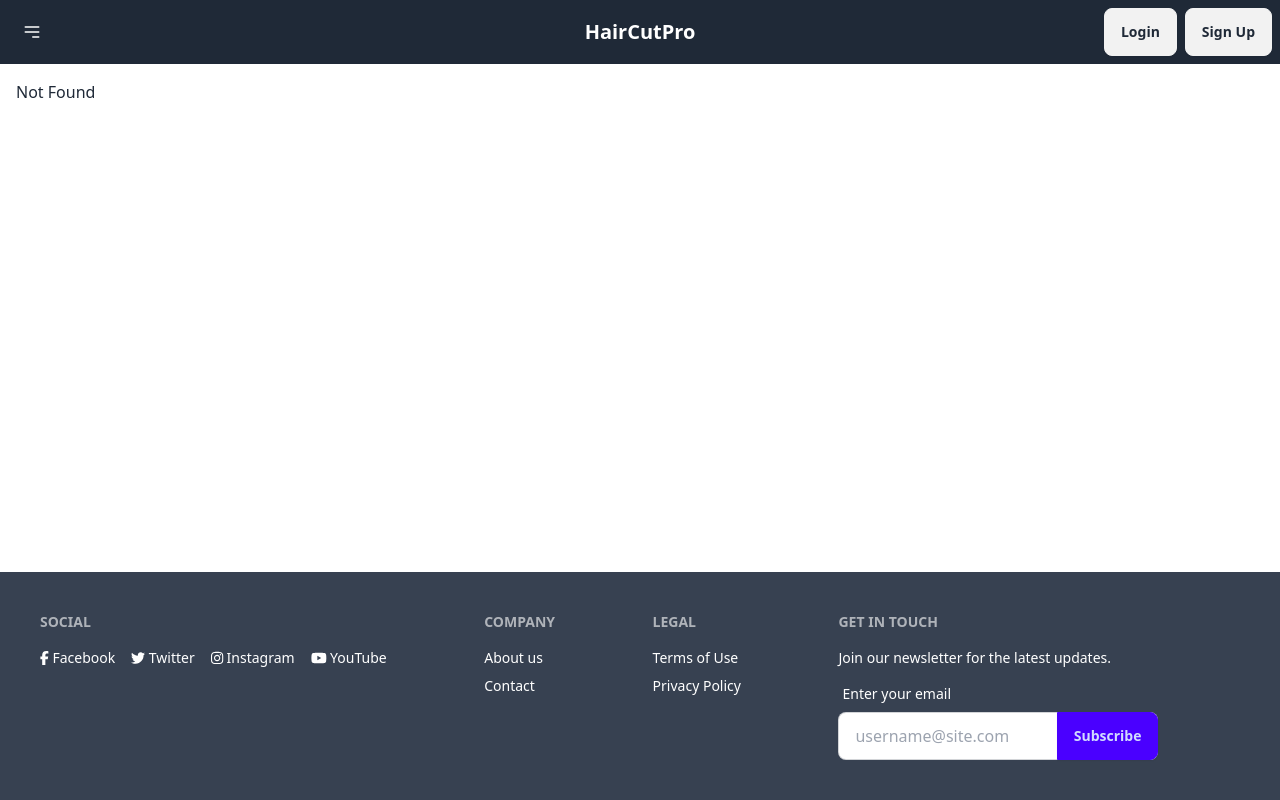
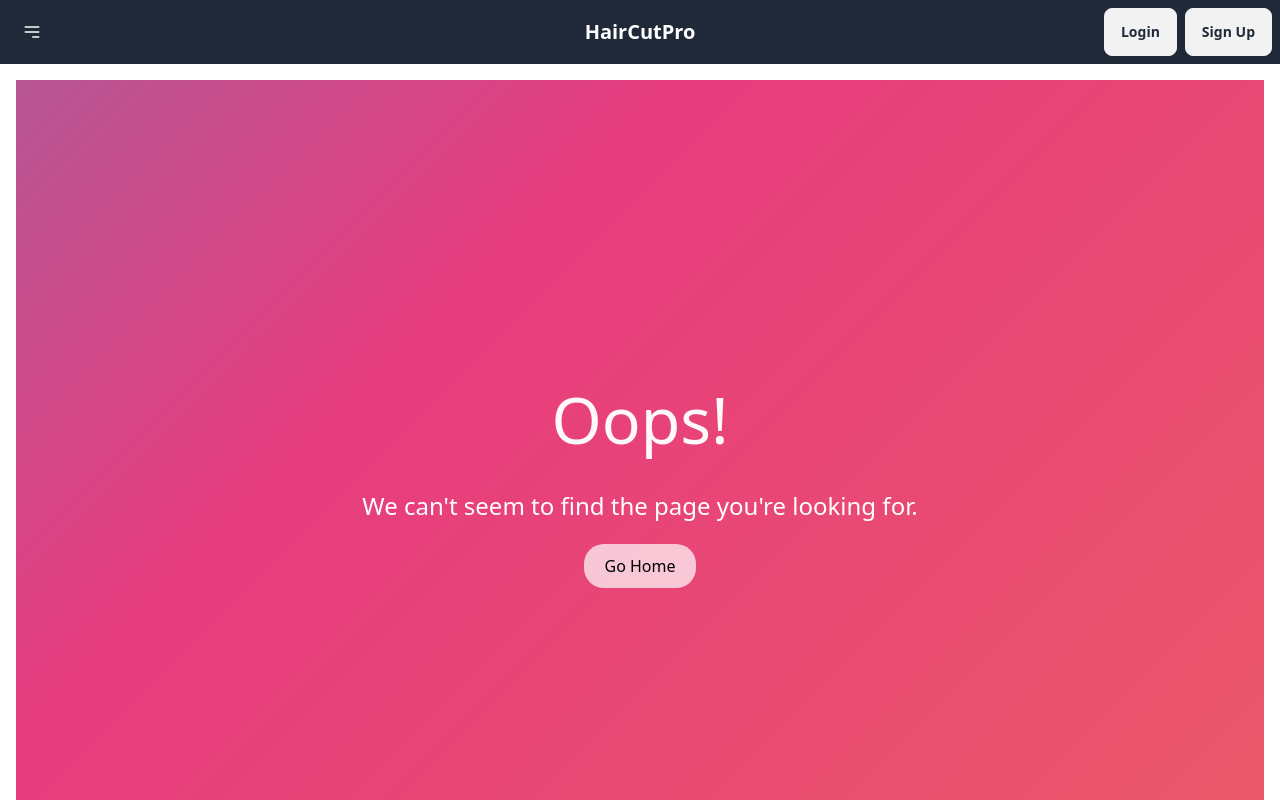
Before and after one commit to 4cecoder/hairschool, a React (Vite) app: page /about in a window 1280 px wide. Shown: the top 800 px of the page. Built offline with nearby package versions, Linux system fonts and the light colour scheme.

Commit message:
page not found is poppin

```diff
--- a/src/App.tsx
+++ b/src/App.tsx
@@ -7,6 +7,8 @@ import './App.css';
 import Footer from "./components/Footer.tsx";
 import Navi from "./components/Navi.tsx";
 import Login from "./pages/Login.tsx";
+import Signup from "./pages/Signup.tsx";
+import NotFound from "./pages/NotFound.tsx";
 
 function App() {
     return (
@@ -22,8 +24,9 @@ function App() {
                         <Route path="/categories" element={<Categories/>}/>
                         <Route path="/subscription" element={<Subscription/>}/>
                         <Route path="/contact" element={<Contact/>}/>
-                        <Route path="*" element={<h1>Not Found</h1>}/>
+                        <Route path="*" element={<NotFound/>}/>
                         <Route path="/login" element={<Login/>}/>
+                        <Route path="/signup" element={<Signup/>}/>
                     </Routes>
                 </main>
 
--- /dev/null
+++ b/src/pages/NotFound.css
@@ -0,0 +1,63 @@
+/* NotFound.css */
+@keyframes gradientShift {
+    0% {
+        background-position: 0% 50%;
+    }
+    50% {
+        background-position: 100% 50%;
+    }
+    100% {
+        background-position: 0% 50%;
+    }
+}
+
+.not-found-container {
+    display: flex;
+    flex-direction: column;
+    align-items: center;
+    justify-content: center;
+    height: 100vh;
+    color: white;
+    background: linear-gradient(-45deg, #ee7752, #e73c7e, #23a6d5, #23d5ab);
+    background-size: 400% 400%;
+    animation: gradientShift 15s ease infinite;
+    text-align: center;
+}
+
+.not-found-title {
+    font-size: 4rem;
+    animation: pulse 2s infinite;
+}
+
+.not-found-text {
+    font-size: 1.5rem;
+    margin: 20px 0;
+}
+
+.not-found-home-link {
+    background-color: rgba(255, 255, 255, 0.7);
+    color: #000;
+    padding: 10px 20px;
+    border-radius: 20px;
+    text-decoration: none;
+    transition: background-color 0.3s ease;
+}
+
+.not-found-home-link:hover {
+    background-color: rgba(255, 255, 255, 0.9);
+}
+
+@keyframes pulse {
+    0% {
+        transform: scale(1);
+        opacity: 1;
+    }
+    50% {
+        transform: scale(1.05);
+        opacity: 0.7;
+    }
+    100% {
+        transform: scale(1);
+        opacity: 1;
+    }
+}
--- /dev/null
+++ b/src/pages/NotFound.tsx
@@ -0,0 +1,14 @@
+// pages/NotFound.tsx
+import './NotFound.css'; // Assuming you will create a separate CSS file for this component
+
+const NotFound = () => {
+    return (
+        <div className="not-found-container bg-opacity-20">
+            <h1 className="not-found-title">Oops!</h1>
+            <p className="not-found-text">We can't seem to find the page you're looking for.</p>
+            <a href="/" className="not-found-home-link">Go Home</a>
+        </div>
+    );
+};
+
+export default NotFound;
--- a/src/pages/Signup.tsx
+++ b/src/pages/Signup.tsx
@@ -0,0 +1,76 @@
+// pages/Signup.tsx
+import React, {useState} from 'react';
+import {FontAwesomeIcon} from '@fortawesome/react-fontawesome';
+import {faEnvelope, faLock, faUser} from '@fortawesome/free-solid-svg-icons';
+
+const Signup = () => {
+    const [userDetails, setUserDetails] = useState({
+        name: '',
+        email: '',
+        password: '',
+    });
+
+    const handleChange = (e) => {
+        const {name, value} = e.target;
+        setUserDetails(prevDetails => ({
+            ...prevDetails,
+            [name]: value
+        }));
+    };
+
+    const handleSubmit = (e) => {
+        e.preventDefault();
+        console.log(userDetails); // Here you would typically send the data to your backend
+        alert('Signup successful!'); // Placeholder for success feedback
+    };
+
+    return (
+        <div className="flex items-center justify-center min-h-screen bg-gray-50">
+            <div className="card w-full max-w-md bg-base-100 shadow-xl">
+                <div className="card-body">
+                    <h2 className="card-title justify-center">Sign Up</h2>
+                    <form onSubmit={handleSubmit}>
+                        <div className="form-control">
+                            <label className="label">
+                                <span className="label-text">Name</span>
+                            </label>
+                            <label className="input-group">
+                                <span><FontAwesomeIcon icon={faUser}/></span>
+                                <input type="text" name="name" placeholder="Your Name"
+                                       className="input input-bordered w-full" value={userDetails.name}
+                                       onChange={handleChange} required/>
+                            </label>
+                        </div>
+                        <div className="form-control">
+                            <label className="label">
+                                <span className="label-text">Email</span>
+                            </label>
+                            <label className="input-group">
+                                <span><FontAwesomeIcon icon={faEnvelope}/></span>
+                                <input type="email" name="email" placeholder="you@example.com"
+                                       className="input input-bordered w-full" value={userDetails.email}
+                                       onChange={handleChange} required/>
+                            </label>
+                        </div>
+                        <div className="form-control">
+                            <label className="label">
+                                <span className="label-text">Password</span>
+                            </label>
+                            <label className="input-group">
+                                <span><FontAwesomeIcon icon={faLock}/></span>
+                                <input type="password" name="password" placeholder="password"
+                                       className="input input-bordered w-full" value={userDetails.password}
+                                       onChange={handleChange} required/>
+                            </label>
+                        </div>
+                        <div className="form-control mt-6">
+                            <button className="btn btn-primary" type="submit">Sign Up</button>
+                        </div>
+                    </form>
+                </div>
+            </div>
+        </div>
+    );
+};
+
+export default Signup;
```
